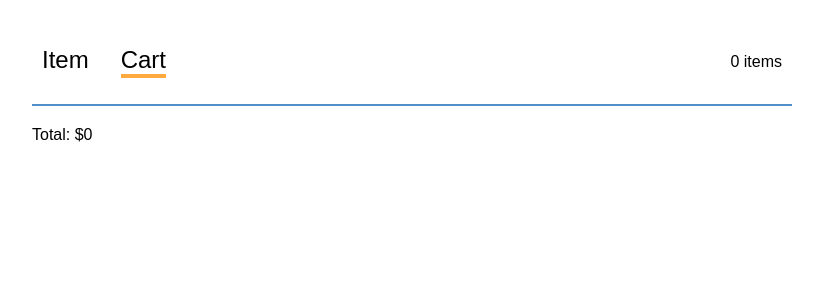
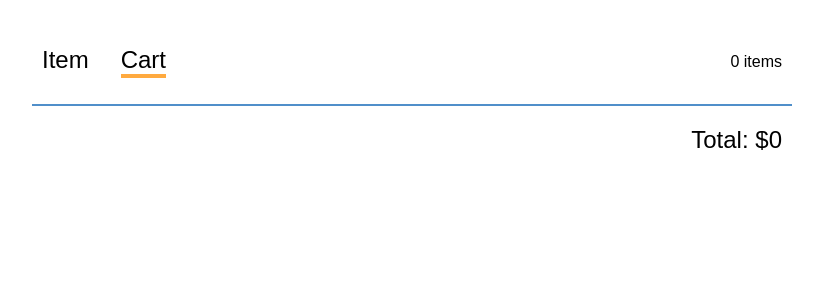
Before and after one commit to denisvfedas/shopper, a React (Create React App) app: page / in a window 1280 px wide. Both pictures are taken after a click on the link "Cart". Shown: the top 300 px of the page, without its empty margins (228-1051 px from the left). Built offline with nearby package versions, Linux system fonts and the light colour scheme.

Commit message:
Cart-total style

```diff
--- a/src/CartPage.css
+++ b/src/CartPage.css
@@ -27,3 +27,8 @@
   border-right: none;
   cursor: pointer;
 }
+.CartPage-total {
+  margin: 20px 10px;
+  font-size: 24px;
+  text-align: right;
+}
```
